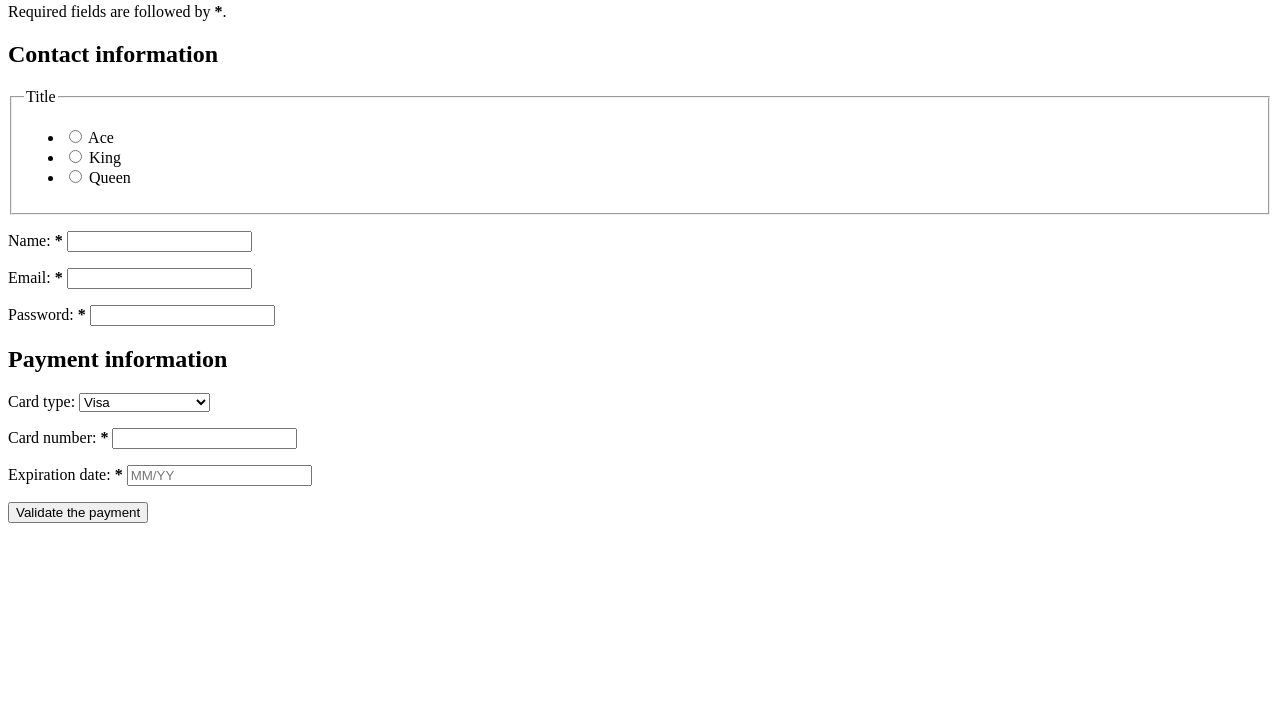
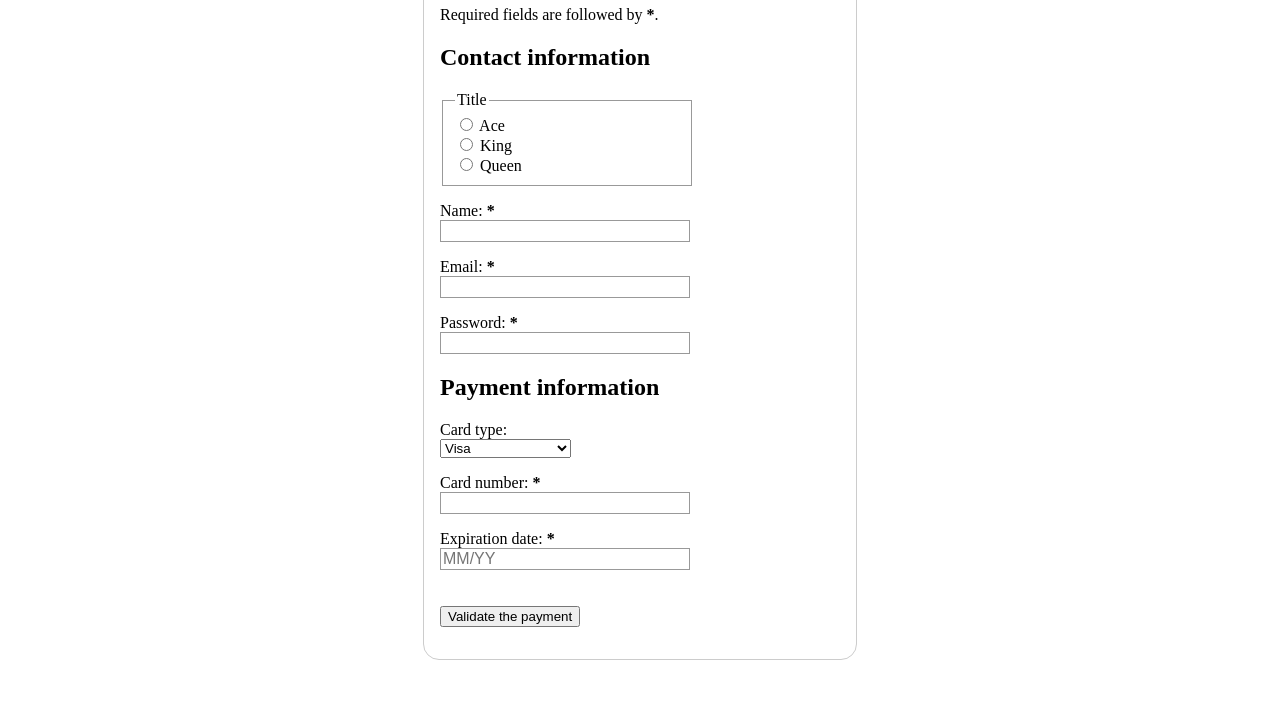
Before and after one commit to can-ngo/mdn-exercises, a plain HTML site: page html-form/structure-form/structure-form.html in a window 1280 px wide. Shown: the part 77-800 px from the top of the page. Drawn offline with Linux system fonts and the light colour scheme.

Commit message:
feat: styling the form

```diff
--- a/html-form/structure-form.html
+++ b/html-form/structure-form/structure-form.html
@@ -3,6 +3,7 @@
   <head>
     <meta charset="utf-8">
     <meta name="viewport" content="width=device-width">
+    <link rel="stylesheet" href="style.css">
     <title>My test page</title>
   </head>
   <body>
--- /dev/null
+++ b/html-form/structure-form/style.css
@@ -0,0 +1,69 @@
+h1 {
+    margin-top: 0;
+}
+
+ul {
+    margin: 0;
+    padding: 0;
+    list-style: none;
+}
+
+form {
+    margin: 0 auto;
+    width: 400px;
+    padding: 1em;
+    border: 1px solid #ccc;
+    border-radius: 1em;
+}
+
+div + div {
+    margin-top: 1em;
+}
+
+label span {
+    display: inline-block;
+    text-align: right;
+}
+
+input,
+textarea {
+    font: 1em sans-serif;
+    width: 250px;
+    box-sizing: border-box;
+    border: 1px solid #999;
+}
+
+input[type="checkbox"],
+input[type="radio"] {
+    width: auto;
+    border: none;
+}
+
+input:focus,
+textarea:focus {
+    border-color: #000;
+}
+
+textarea {
+    vertical-align: top;
+    height: 5em;
+    resize: vertical;
+}
+
+fieldset {
+    width: 250px;
+    box-sizing: border-box;
+    border: 1px solid #999;
+}
+
+button {
+    margin: 20px 0 0 0;
+}
+
+label {
+    display: inline-block;
+}
+
+p label {
+    width: 100%;
+}
```
